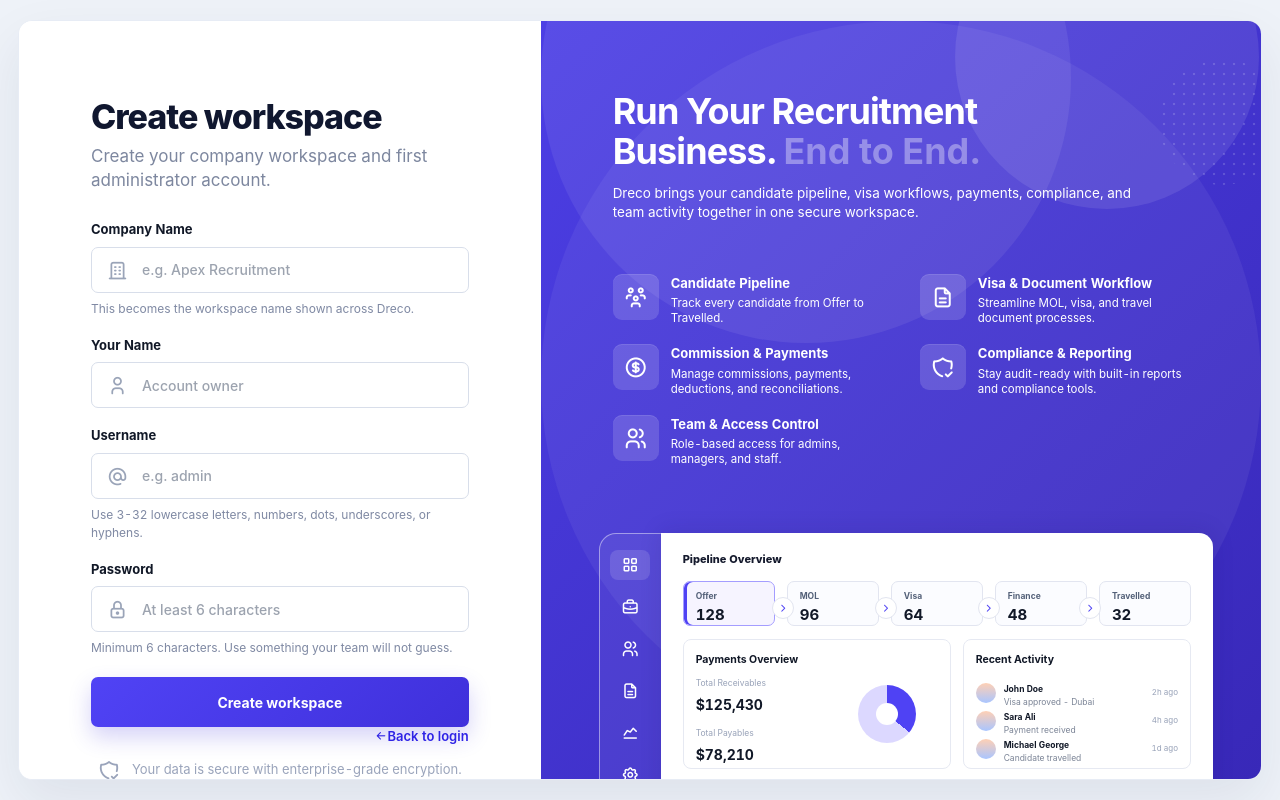
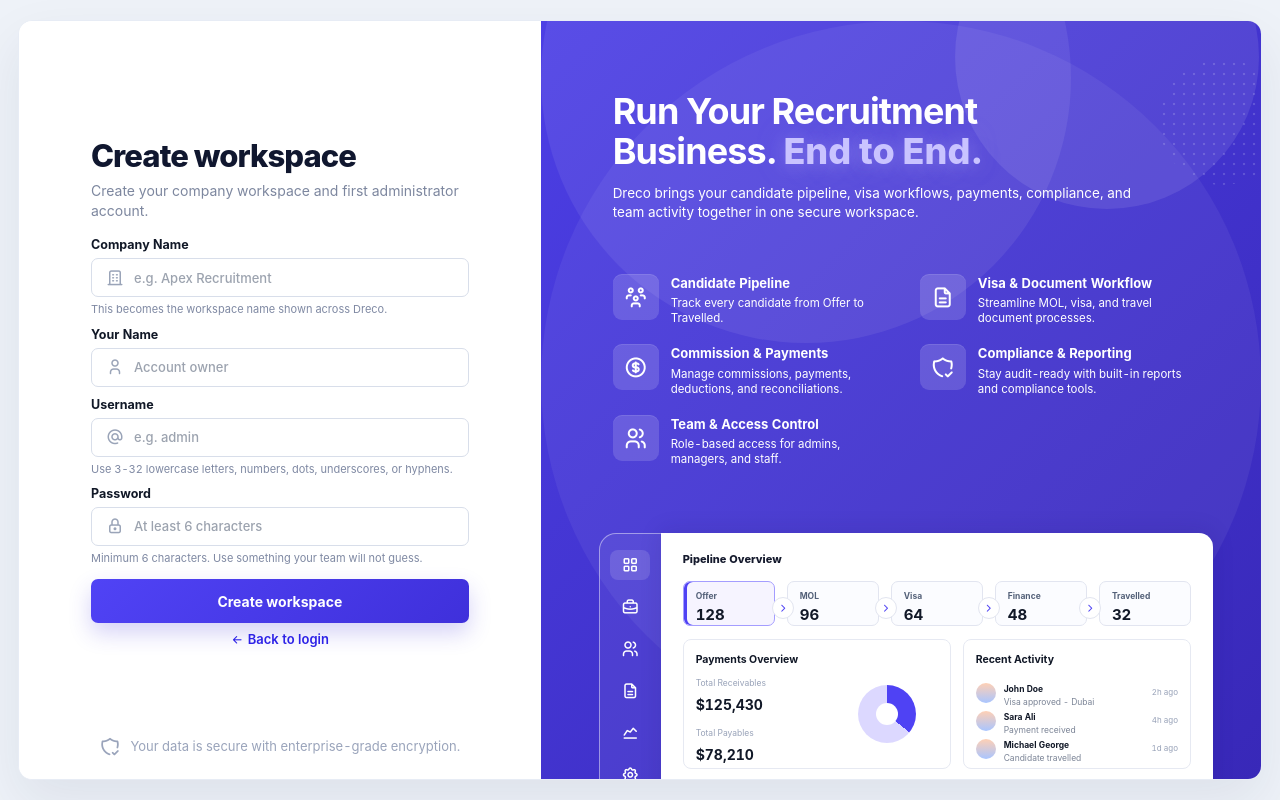
Before and after one commit to johnodondijr/dr-database, a plain HTML site: page index.html in a window 1280 px wide. Both pictures are taken after a click on the button "Sign up". Drawn offline with nearby package versions, Linux system fonts and the light colour scheme; no server answers; a web font is replaced by a local one.

Commit message:
Update index.html

```diff
--- a/index.html
+++ b/index.html
@@ -2031,6 +2031,142 @@
   #login-screen .lp-feature span{font-size:11.5px!important;line-height:1.3!important}
   #login-screen .lp-product-preview{top:auto!important;bottom:18px!important;height:228px!important;left:58px!important;right:48px!important}
 }
+/* Auth footer consistency and compact workspace form */
+#login-screen .lp-form-panel{
+  position:relative!important;
+  padding-bottom:88px!important;
+}
+#login-screen .lp-footer-note{
+  position:absolute!important;
+  left:72px!important;
+  right:72px!important;
+  bottom:30px!important;
+  margin:0!important;
+  max-width:none!important;
+  display:flex!important;
+  align-items:center!important;
+  justify-content:center!important;
+  gap:10px!important;
+  text-align:center!important;
+  color:#9AA4BB!important;
+  font-size:13px!important;
+  line-height:1.35!important;
+}
+#login-screen .lp-footer-note i{
+  flex:0 0 auto!important;
+  font-size:21px!important;
+  color:#9AA4BB!important;
+}
+#login-screen .lp-content-area:has(#signup-section[style*="block"]){
+  margin-top:56px!important;
+  max-width:400px!important;
+}
+#login-screen #signup-section .lp-header{
+  margin-bottom:22px!important;
+}
+#login-screen #signup-section .lp-header h1{
+  font-size:31px!important;
+  line-height:1.12!important;
+  margin-bottom:7px!important;
+}
+#login-screen #signup-section .lp-header p{
+  font-size:14px!important;
+  line-height:1.45!important;
+}
+#login-screen #signup-section .lp-input-group{
+  margin-bottom:13px!important;
+}
+#login-screen #signup-section .lp-input-group label{
+  font-size:12.5px!important;
+  margin-bottom:6px!important;
+}
+#login-screen #signup-section .lp-input-wrap input{
+  height:42px!important;
+  font-size:13px!important;
+  padding-left:42px!important;
+}
+#login-screen #signup-section .lp-input-icon{
+  left:15px!important;
+  font-size:18px!important;
+}
+#login-screen #signup-section .auth-helper{
+  margin-top:5px!important;
+  font-size:11px!important;
+  line-height:1.3!important;
+}
+#login-screen #signup-section .lp-submit{
+  height:48px!important;
+  margin-top:4px!important;
+}
+#login-screen #signup-section .auth-back-link{
+  display:flex!important;
+  align-items:center!important;
+  justify-content:center!important;
+  gap:4px!important;
+  width:max-content!important;
+  margin:14px auto 0!important;
+  font-size:13px!important;
+  line-height:1!important;
+}
+#login-screen #forgot-section .auth-back-link{
+  display:flex!important;
+  align-items:center!important;
+  justify-content:center!important;
+  gap:4px!important;
+  width:max-content!important;
+  margin:18px auto 0!important;
+}
+@media(min-width:1101px) and (max-height:800px){
+  #login-screen .lp-form-panel{padding-bottom:76px!important}
+  #login-screen .lp-footer-note{bottom:22px!important}
+  #login-screen .lp-content-area:has(#signup-section[style*="block"]){margin-top:118px!important}
+  #login-screen #signup-section .lp-header{margin-bottom:16px!important}
+  #login-screen #signup-section .lp-input-group{margin-bottom:10px!important}
+  #login-screen #signup-section .lp-input-wrap input{height:39px!important}
+  #login-screen #signup-section .lp-submit{height:44px!important}
+  #login-screen #signup-section .auth-back-link{margin-top:10px!important}
+}
+@media(max-width:1100px){
+  #login-screen .lp-form-panel{padding-bottom:92px!important}
+  #login-screen .lp-footer-note{left:28px!important;right:28px!important;bottom:28px!important}
+  #login-screen .lp-content-area:has(#signup-section[style*="block"]){margin-top:34px!important}
+}
+@media(max-width:560px){
+  #login-screen .lp-form-panel{padding-bottom:84px!important}
+  #login-screen .lp-footer-note{left:20px!important;right:20px!important;bottom:22px!important;font-size:12.5px!important}
+  #login-screen .lp-content-area:has(#signup-section[style*="block"]){margin-top:24px!important}
+  #login-screen #signup-section .lp-header h1{font-size:28px!important}
+}
+/* Login content vertical alignment for logo space */
+#login-screen .lp-content-area{
+  margin-top:132px!important;
+}
+@media(min-width:1101px) and (max-height:800px){
+  #login-screen .lp-content-area{
+    margin-top:118px!important;
+  }
+}
+@media(min-width:1101px) and (max-height:720px){
+  #login-screen .lp-content-area{
+    margin-top:92px!important;
+  }
+}
+@media(max-width:1100px){
+  #login-screen .lp-content-area{
+    margin-top:78px!important;
+  }
+}
+@media(max-width:560px){
+  #login-screen .lp-content-area{
+    margin-top:54px!important;
+  }
+}
+/* Hero emphasis for End to End highlight */
+#login-screen .lp-media-copy h2 span{
+  color:#C9C3FF!important;
+  text-shadow:0 2px 18px rgba(255,255,255,.18), 0 0 28px rgba(136,124,253,.42)!important;
+  font-weight:800!important;
+}
 </style>
 </head>
 <body>
```
